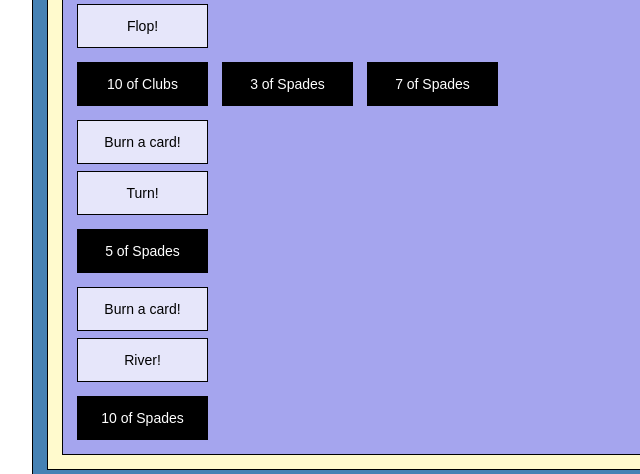
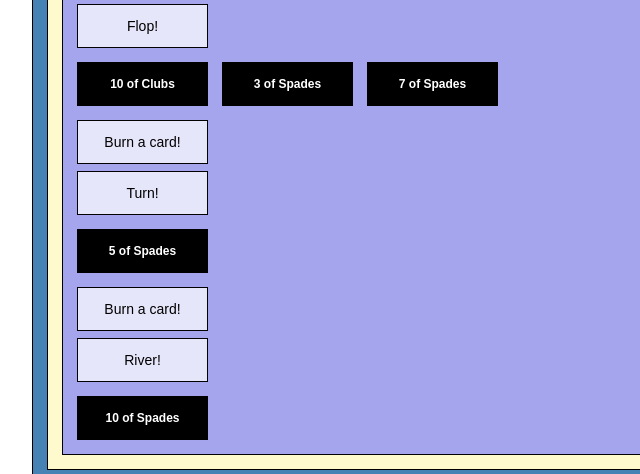
Before and after one commit to Puzzle84/pahpahpahpoker, a plain HTML site: page build/index.html in a window 1280 px wide. Shown: the part 280-754 px from the top of the page, 265-905 px from the left. Drawn offline with Linux system fonts and the light colour scheme.

Commit message:
style updates for longer names

```diff
--- a/build/css/main.css
+++ b/build/css/main.css
@@ -122,6 +122,9 @@ body {
     margin: 7px;
     width: 115px;
     text-align: center;
+    color: white;
+    font-weight:bold;
+    font-size: 12px;
 }
 .hearts, .diamonds {
     background-color: #b22222;
--- a/public/css/main.css
+++ b/public/css/main.css
@@ -82,10 +82,14 @@ body {
     margin: 7px;
     width: 115px;
     text-align: center;
+    color: white;
+    font-weight:bold;
+    font-size: 12px;
 }
 
 .hearts, .diamonds {
     background-color: #b22222;
+
 }
 
 .spades, .clubs {
```
